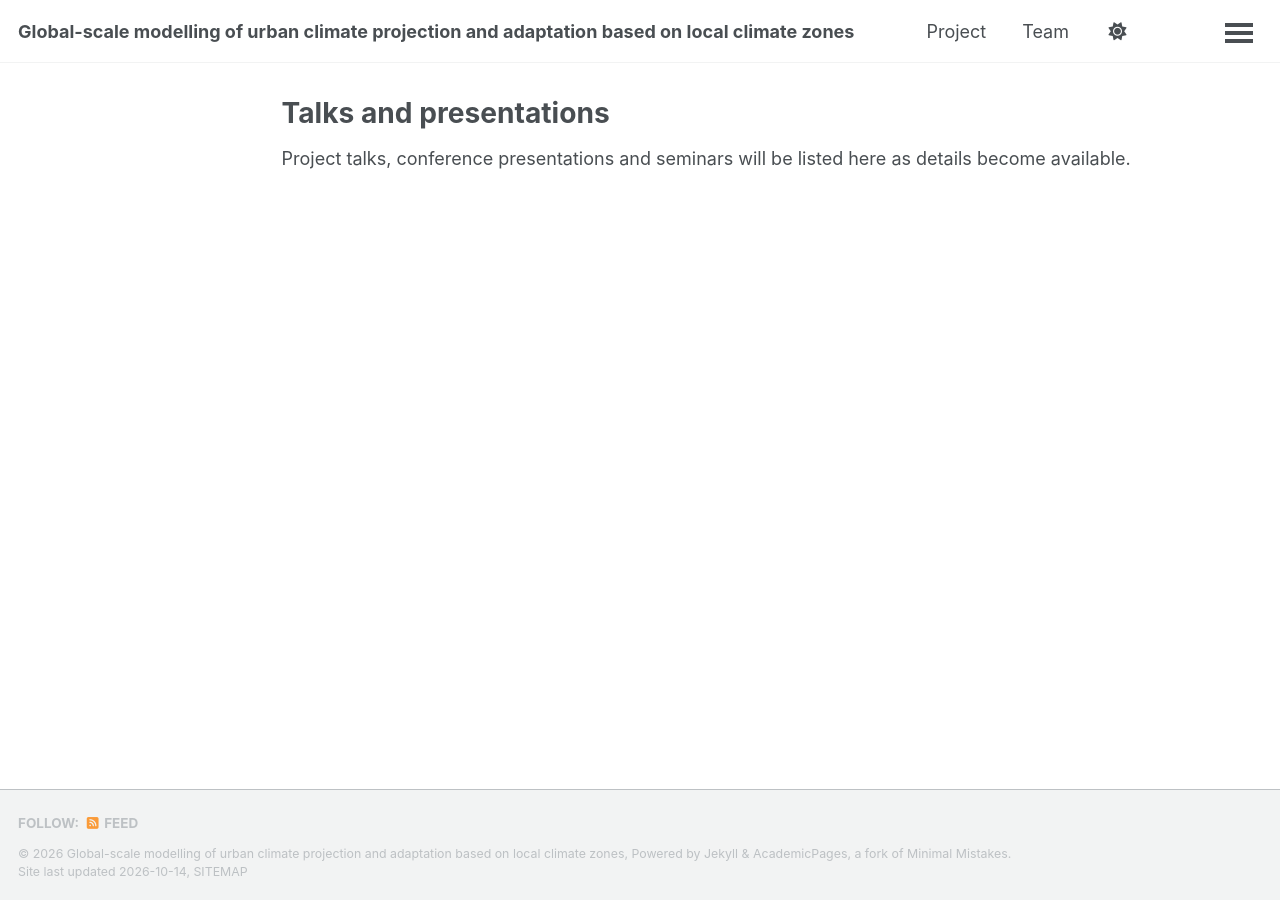
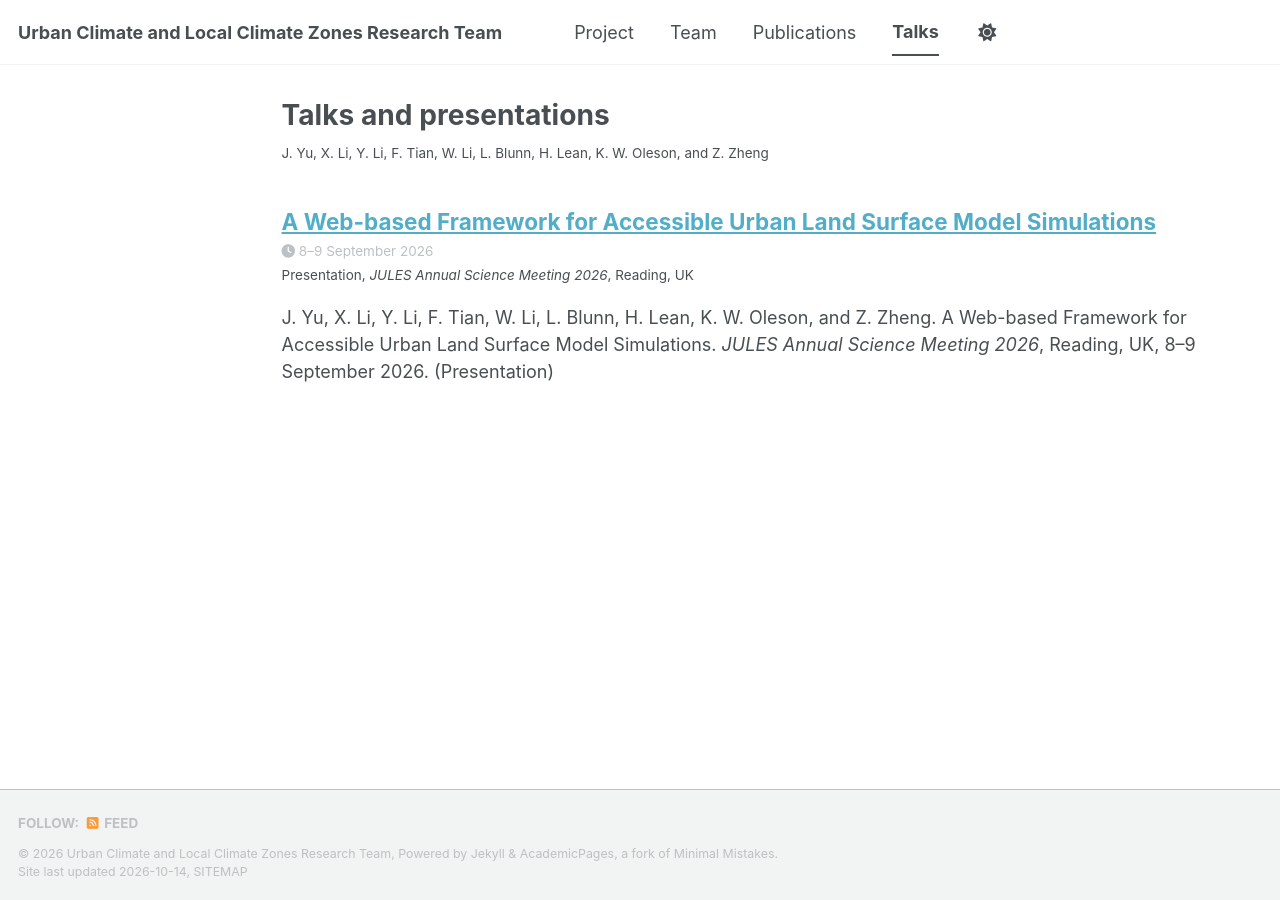
Before and after one commit to envdes/UKRI-GLCZ, a Jekyll site: the page built from _pages/talks.html, in a window 1280 px wide. Built offline with Jekyll 4.4.1, drawn with Linux system fonts in a browser that asks for light colours; a style sheet for code colours, icons or effects is not loaded.

Commit message:
add pulication and presentation

```diff
--- a/_config.yml
+++ b/_config.yml
@@ -9,9 +9,9 @@
 # Basic Site Settings
 locale                   : "en-GB"
 site_theme               : "default" # The available themes options are "default", "air", "sunrise", "mint", "dirt" and "contrast"
-title                    : "Global-scale modelling of urban climate projection and adaptation based on local climate zones"
+title                    : "Urban Climate and Local Climate Zones Research Team"
 title_separator          : "-"
-name                     : &name "Global-scale modelling of urban climate projection and adaptation based on local climate zones"
+name                     : &name "Urban Climate and Local Climate Zones Research Team"
 description              : &description "Research on global urban climate modelling, local climate zones and climate adaptation."
 url                      : https://envdes.github.io # The base hostname & protocol for your site
 baseurl                  : "/UKRI-GLCZ" # The subpath for this project site
--- a/_includes/archive-single-talk.html
+++ b/_includes/archive-single-talk.html
@@ -25,6 +25,7 @@
           alt="">
       </div>
     {% endif %}
+    {% if post.authors %}<p class="archive__item-excerpt">{{ post.authors }}</p>{% endif %}
     <h2 class="archive__item-title" itemprop="headline">
       {% if post.link %}
         <a href="{{ post.link }}">{{ title }}</a> <a href="{{ base_path }}{{ post.url }}" rel="permalink"><i class="fa fa-link" aria-hidden="true" title="permalink"></i><span class="sr-only">Permalink</span></a>
@@ -35,8 +36,8 @@
     {% if post.read_time %}
       <p class="page__meta"><i class="fa fa-clock" aria-hidden="true"></i> {% include read-time.html %}</p>
     {% endif %}
-    {% if post.date %}<p class="page__meta"><i class="fa fa-clock" aria-hidden="true"></i> {{ post.date | date: '%B %d, %Y' }}</p>{% endif %}
-    {% if post.venue %}<p class="archive__item-excerpt" itemprop="description">{{post.type}}, {{ post.venue }},  {{post.location}} {% endif %}
+    {% if post.date %}<p class="page__meta"><i class="fa fa-clock" aria-hidden="true"></i> {% if post.end_date %}{{ post.date | date: '%-d' }}–{{ post.end_date | date: '%-d %B %Y' }}{% else %}{{ post.date | date: '%B %d, %Y' }}{% endif %}</p>{% endif %}
+    {% if post.venue %}<p class="archive__item-excerpt" itemprop="description">{{post.type}}, <i>{{ post.venue }}</i>, {{post.location}}</p>{% endif %}
     {% if post.excerpt %}<p class="archive__item-excerpt" itemprop="description">{{ post.excerpt | markdownify }}</p>{% endif %}
   </article>
 </div>
--- /dev/null
+++ b/_talks/2026-09-08-jules-annual-science-meeting.md
@@ -0,0 +1,13 @@
+---
+title: "A Web-based Framework for Accessible Urban Land Surface Model Simulations"
+collection: talks
+type: "Presentation"
+permalink: /talks/2026-09-08-jules-annual-science-meeting/
+venue: "JULES Annual Science Meeting 2026"
+date: 2026-09-08
+end_date: 2026-09-09
+location: "Reading, UK"
+authors: "J. Yu, X. Li, Y. Li, F. Tian, W. Li, L. Blunn, H. Lean, K. W. Oleson, and Z. Zheng"
+---
+
+J. Yu, X. Li, Y. Li, F. Tian, W. Li, L. Blunn, H. Lean, K. W. Oleson, and Z. Zheng. A Web-based Framework for Accessible Urban Land Surface Model Simulations. *JULES Annual Science Meeting 2026*, Reading, UK, 8–9 September 2026. (Presentation)
```
Also changed, not shown: _publications/2025-11-12-enhancing-global-scale-urban-land-cover.md (added, +10 -0 lines).
